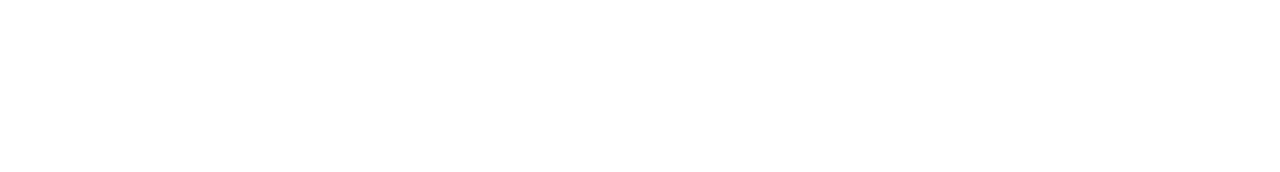
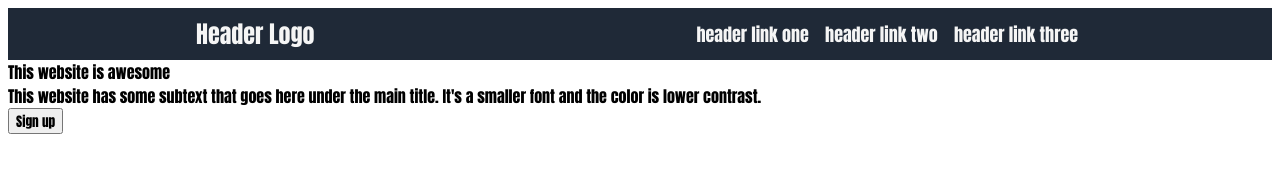
Before and after one commit to brudbadin/odin-landing-page, a plain HTML site: page index.html in a window 1280 px wide. Drawn offline with Linux system fonts and the light colour scheme.

Commit message:
Complete header and work on Section 1

```diff
--- a/index.html
+++ b/index.html
@@ -4,8 +4,36 @@
     <meta charset="UTF-8">
     <meta name="viewport" content="width=device-width, initial-scale=1.0">
     <title>Landing Page</title>
+    <link rel="stylesheet" href="styles.css">
 </head>
 <body>
+    <div class="header">
+        <div class="logo">
+            Header Logo
+        </div>
+        <div class="links">
+            <a href="#">header link one</a>
+            <a href="#">header link two</a>
+            <a href="#">header link three</a>
+        </div>
+    </div>
+
+    <div class="sect-one">
+        <div class="left">
+            <div class="hero-main">
+                This website is awesome
+            </div>
+            <div class="hero-sec">
+                This website has some subtext that goes here under the main title. It's a smaller font and the color is lower contrast.
+            </div>
+            <button>
+                Sign up
+            </button>
+        </div>
+        <div class="right">
+            <img>
+        </div>
+    </div>
 
 </body>
 </html>
--- a/styles.css
+++ b/styles.css
@@ -0,0 +1,28 @@
+* {
+    font-family: Impact, Haettenschweiler, 'Arial Narrow Bold', sans-serif;
+}
+
+.header {
+    display: flex;
+    justify-content: space-around;
+    align-items: center;
+    background-color: #1F2937;
+    color: whitesmoke;
+    padding: 8px 0px;
+}
+
+.logo {
+    font-weight: bold;
+    font-size: 24px;
+}
+
+.links {
+    font-size: 18px;
+}
+
+a {
+    text-decoration: none;
+    color: whitesmoke;
+    padding: 0px 6px;
+
+}
```
